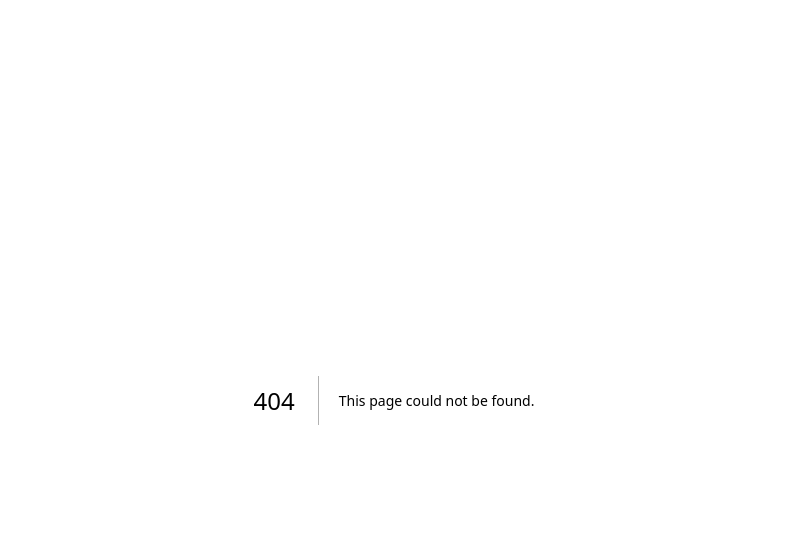
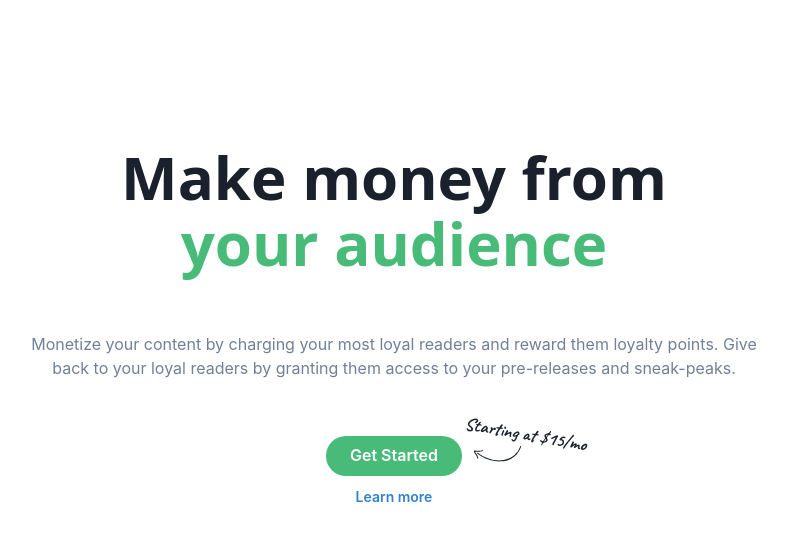
Before and after one commit to ChristieYuki/my-app, a Next.js app: page /layout/Hero in a window 1280 px wide. Before the commit this address had no page. Shown: the top 540 px of the page, without its empty margins (246-1033 px from the left). Built offline with nearby package versions, Linux system fonts and the light colour scheme.

Commit message:
add NextDocument, theme and sidebar

```diff
--- a/package.json
+++ b/package.json
@@ -29,6 +29,7 @@
     "prettier": "^2.2.1",
     "react": "18.2.0",
     "react-dom": "18.2.0",
+    "react-icons": "^4.3.1",
     "typescript": "4.9.5"
   }
 }
--- a/src/pages/_document.tsx
+++ b/src/pages/_document.tsx
@@ -1,13 +1,41 @@
-import { Html, Head, Main, NextScript } from 'next/document'
+//estrutura html da page base em formato de classe
+// tem no doc do next
 
-export default function Document() {
+import React from 'react';
+import { ColorModeScript } from '@chakra-ui/react';
+import NextDocument, {
+    Html,
+    Head,
+    Main,
+    NextScript,
+    DocumentContext,
+    DocumentInitialProps,
+} from 'next/document';
+
+class MyDocument extends NextDocument {
+    static getInitialProps(ctx: DocumentContext): Promise<DocumentInitialProps> {
+        return NextDocument.getInitialProps(ctx);
+    }
+
+    render() {
         return (
-    <Html lang="en">
-      <Head />
+            <Html>
+                <Head>
+                    <link rel="preconnect" href="https://fonts.gstatic.com" />
+                    <link
+                        href="https://fonts.googleapis.com/css2?family=Roboto:wght@400;500;700&display=swap"
+                        rel="stylesheet"
+                    />
+                </Head>
+
                 <body>
+                    <ColorModeScript />
                     <Main />
                     <NextScript />
                 </body>
             </Html>
-  )
+        );
     }
+}
+
+export default MyDocument;
--- a/src/pages/components/sidebar/index.tsx
+++ b/src/pages/components/sidebar/index.tsx
@@ -1,3 +1,4 @@
+import { background, color } from "@chakra-ui/react";
 import React from "react";
 
 export default function Sidebar(){
--- /dev/null
+++ b/src/pages/layout/Hero.tsx
@@ -0,0 +1,100 @@
+import Head from 'next/head';
+import {
+  Box,
+  Heading,
+  Container,
+  Text,
+  Button,
+  Stack,
+  Icon,
+  useColorModeValue,
+  createIcon,
+} from '@chakra-ui/react';
+
+export default function CallToActionWithAnnotation() {
+  return (
+    <>
+      <Head>
+        <link
+          href="https://fonts.googleapis.com/css2?family=Caveat:wght@700&display=swap"
+          rel="stylesheet"
+        />
+      </Head>
+
+      <Container maxW={'3xl'}>
+        <Stack
+          as={Box}
+          textAlign={'center'}
+          spacing={{ base: 8, md: 14 }}
+          py={{ base: 20, md: 36 }}>
+          <Heading
+            fontWeight={600}
+            fontSize={{ base: '2xl', sm: '4xl', md: '6xl' }}
+            lineHeight={'110%'}>
+            Make money from <br />
+            <Text as={'span'} color={'green.400'}>
+              your audience
+            </Text>
+          </Heading>
+          <Text color={'gray.500'}>
+            Monetize your content by charging your most loyal readers and reward
+            them loyalty points. Give back to your loyal readers by granting
+            them access to your pre-releases and sneak-peaks.
+          </Text>
+          <Stack
+            direction={'column'}
+            spacing={3}
+            align={'center'}
+            alignSelf={'center'}
+            position={'relative'}>
+            <Button
+              colorScheme={'green'}
+              bg={'green.400'}
+              rounded={'full'}
+              px={6}
+              _hover={{
+                bg: 'green.500',
+              }}>
+              Get Started
+            </Button>
+            <Button variant={'link'} colorScheme={'blue'} size={'sm'}>
+              Learn more
+            </Button>
+            <Box>
+              <Icon
+                as={Arrow}
+                color={useColorModeValue('gray.800', 'gray.300')}
+                w={71}
+                position={'absolute'}
+                right={-71}
+                top={'10px'}
+              />
+              <Text
+                fontSize={'lg'}
+                fontFamily={'Caveat'}
+                position={'absolute'}
+                right={'-125px'}
+                top={'-15px'}
+                transform={'rotate(10deg)'}>
+                Starting at $15/mo
+              </Text>
+            </Box>
+          </Stack>
+        </Stack>
+      </Container>
+    </>
+  );
+}
+
+const Arrow = createIcon({
+  displayName: 'Arrow',
+  viewBox: '0 0 72 24',
+  path: (
+    <path
+      fillRule="evenodd"
+      clipRule="evenodd"
+      d="M0.600904 7.08166C0.764293 6.8879 1.01492 6.79004 1.26654 6.82177C2.83216 7.01918 5.20326 7.24581 7.54543 7.23964C9.92491 7.23338 12.1351 6.98464 13.4704 6.32142C13.84 6.13785 14.2885 6.28805 14.4722 6.65692C14.6559 7.02578 14.5052 7.47362 14.1356 7.6572C12.4625 8.48822 9.94063 8.72541 7.54852 8.7317C5.67514 8.73663 3.79547 8.5985 2.29921 8.44247C2.80955 9.59638 3.50943 10.6396 4.24665 11.7384C4.39435 11.9585 4.54354 12.1809 4.69301 12.4068C5.79543 14.0733 6.88128 15.8995 7.1179 18.2636C7.15893 18.6735 6.85928 19.0393 6.4486 19.0805C6.03792 19.1217 5.67174 18.8227 5.6307 18.4128C5.43271 16.4346 4.52957 14.868 3.4457 13.2296C3.3058 13.0181 3.16221 12.8046 3.01684 12.5885C2.05899 11.1646 1.02372 9.62564 0.457909 7.78069C0.383671 7.53862 0.437515 7.27541 0.600904 7.08166ZM5.52039 10.2248C5.77662 9.90161 6.24663 9.84687 6.57018 10.1025C16.4834 17.9344 29.9158 22.4064 42.0781 21.4773C54.1988 20.5514 65.0339 14.2748 69.9746 0.584299C70.1145 0.196597 70.5427 -0.0046455 70.931 0.134813C71.3193 0.274276 71.5206 0.70162 71.3807 1.08932C66.2105 15.4159 54.8056 22.0014 42.1913 22.965C29.6185 23.9254 15.8207 19.3142 5.64226 11.2727C5.31871 11.0171 5.26415 10.5479 5.52039 10.2248Z"
+      fill="currentColor"
+    />
+  ),
+});
--- /dev/null
+++ b/src/styles/theme.ts
@@ -0,0 +1,60 @@
+// // theme.ts
+
+// // 1. import `extendTheme` function
+// import { extendTheme, type ThemeConfig } from '@chakra-ui/react'
+
+// // 2. Add your color mode config
+// const config: ThemeConfig = {
+//   initialColorMode: 'dark',
+// }
+
+// // 3. extend the theme
+// const theme = extendTheme({ config })
+
+// export default theme
+
+import { extendTheme } from '@chakra-ui/react';
+
+export const theme = extendTheme({
+  fonts: {
+    body: 'Inter, system-ui, sans-serif',
+    heading: 'Work Sans, system-ui, sans-serif',
+  },
+  colors: {
+    discord: '#7289da',
+  },
+  shadows: {
+    largeSoft: 'rgba(60, 64, 67, 0.15) 0px 2px 10px 6px;',
+  },
+  styles: {
+    global: {
+      'html, #__next': {
+        height: '100%',
+      },
+      '#__next': {
+        display: 'flex',
+        flexDirection: 'column',
+      },
+      '.body': {
+        // todo check how to do this without breaking the site
+        // height: '100%', // Push footer to bottom
+        overflowY: 'scroll', // Always show scrollbar to avoid flickering
+      },
+      html: {
+        scrollBehavior: 'smooth',
+      },
+      '#nprogress': {
+        pointerEvents: 'none',
+      },
+      '#nprogress .bar': {
+        background: 'green.200',
+        position: 'fixed',
+        zIndex: '1031',
+        top: 0,
+        left: 0,
+        width: '100%',
+        height: '2px',
+      },
+    },
+  },
+});
```
Also changed, not shown: src/pages/_app.tsx (+15 -3 lines), src/pages/index.tsx (+6 -3 lines), 2 other files (tests, documents, lock files or other folders). Lines whose indentation alone changed are shown as unchanged.
